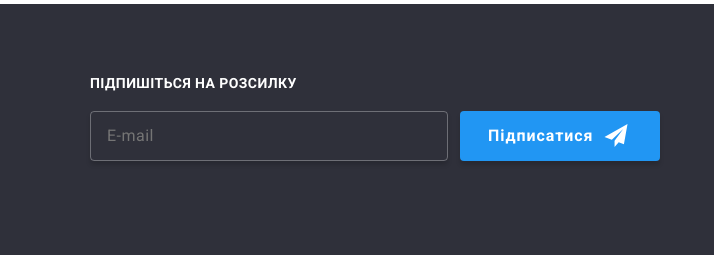
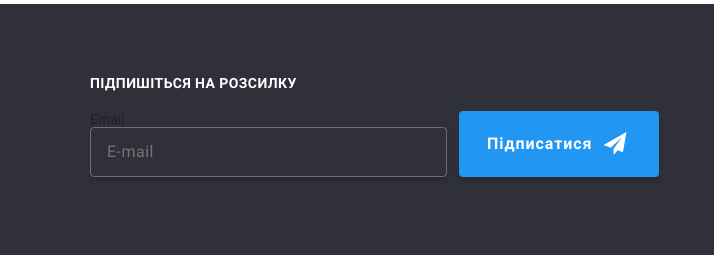
Before and after one commit to tr1pplexgod/tr1pplexgod-Kikets-Denys-IPZ-3, a plain HTML site: page index.html in a window 1280 px wide. Shown: the part 2675-2930 px from the top of the page, 566-1280 px from the left. Drawn offline with Linux system fonts and the light colour scheme.

Commit message:
lab6 full rdy

```diff
--- a/css/styles.css
+++ b/css/styles.css
@@ -857,7 +857,7 @@ button:focus {
     flex-grow: 1;
 }
 .subscribe-input {
-    width: 358px;
+    width: 100%;
     height: 50px;
     background: rgba(33, 150, 243, 0);
     box-shadow: 0px 4px 4px rgba(0, 0, 0, 0.15);
@@ -912,14 +912,3 @@ button:focus {
 .subscribe-input:hover {
     outline-color: var(--blue);
 }
-
-.visually-hidden {
-    position: absolute;
-    width: 1px;
-    height: 1px;
-    margin: -1px;
-    padding: 0;
-    border: 0;
-    clip: rect(0, 0, 0, 0);
-    overflow: hidden;
-}
```
Also changed, not shown: portfolio.html (+0 -1 lines).
